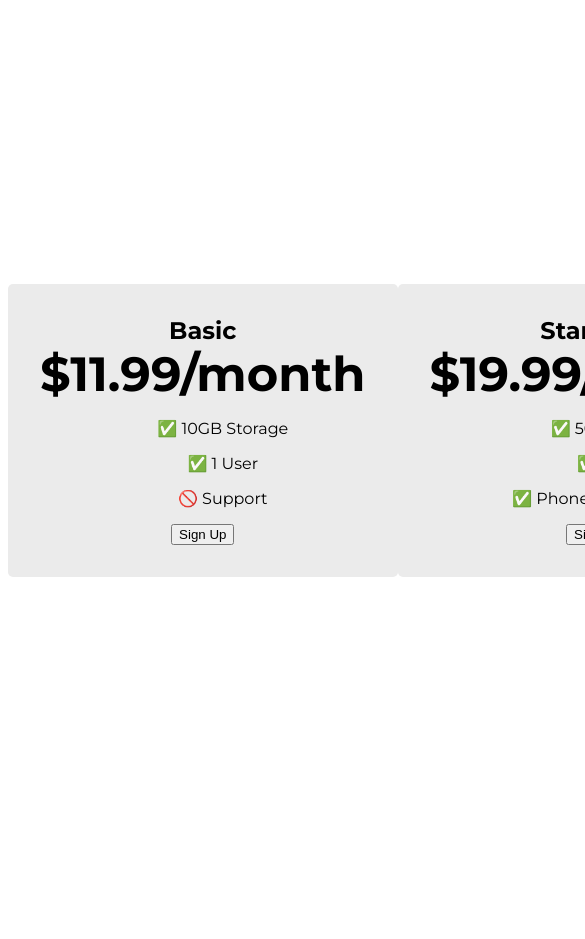
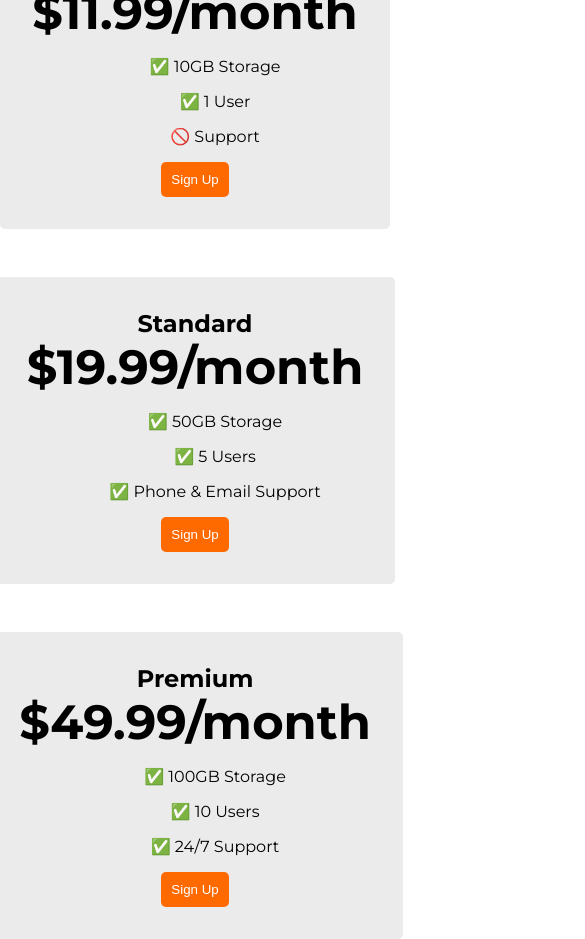
Before and after one commit to EdwardS02/pricing-table, a plain HTML site: page index.html in a window 390 px wide. Shown: the top 939 px of the page, 585 px wide, since content can reach past the window. Before the commit the page ends 860 px from the top, so only its background shows below. Drawn offline with Linux system fonts and the light colour scheme.

Commit message:
Make the Container Responsive
Change the flex-direction to column, style the buttons

```diff
--- a/style.css
+++ b/style.css
@@ -5,8 +5,9 @@ body {
 .pricing-container {
     display: flex;
     height: 100vh;
-    justify-content: space-between;
+    justify-content: center;
     align-items: center;
+    gap: 3rem;
 }
 
 .pricing-plan {
@@ -30,3 +31,17 @@ body {
     list-style: none;
     margin-bottom: 1rem;
 }
+
+.plan-button {
+    background-color: rgb(255, 106, 0);
+    color: white;
+    border: none;
+    padding: 10px;
+    border-radius: 5px;
+}
+
+@media (max-width: 1350px) {
+    .pricing-container {
+        flex-direction: column;
+    }
+}
```
